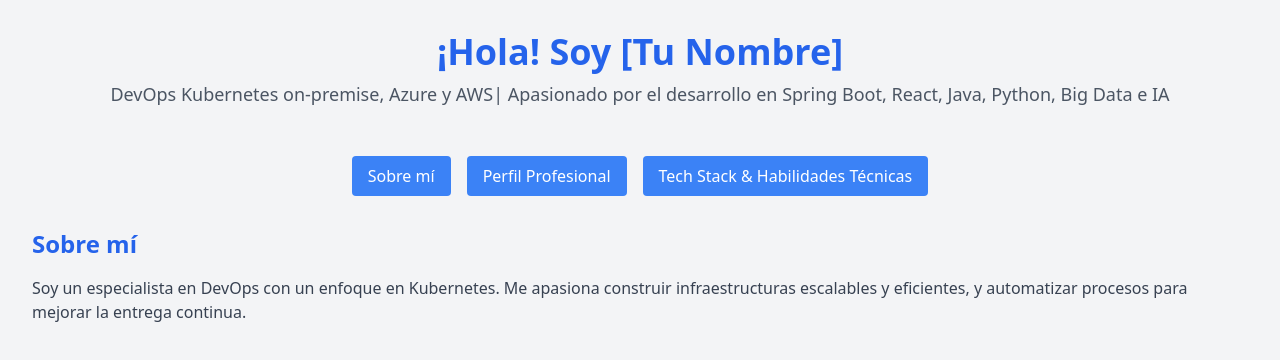
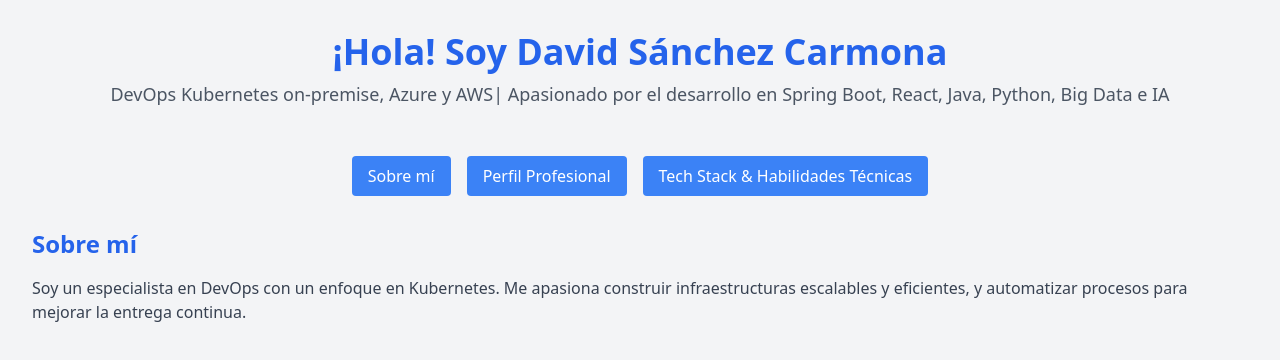
Before and after one commit to dcarmona8/about_me, a plain HTML site: page index.html in a window 1280 px wide. Drawn offline with nearby package versions, Linux system fonts and the light colour scheme.

Commit message:
Update index.html

```diff
--- a/index.html
+++ b/index.html
@@ -19,7 +19,7 @@
     <div class="container mx-auto p-8">
         <!-- Encabezado -->
         <header class="text-center mb-12">
-            <h1 class="text-4xl font-bold text-blue-600">¡Hola! Soy [Tu Nombre]</h1>
+            <h1 class="text-4xl font-bold text-blue-600">¡Hola! Soy David Sánchez Carmona</h1>
             <p class="text-lg text-gray-600 mt-2">DevOps Kubernetes on-premise, Azure y AWS| Apasionado por el desarrollo en Spring Boot, React, Java, Python, Big Data e IA</p>
         </header>
 
```
